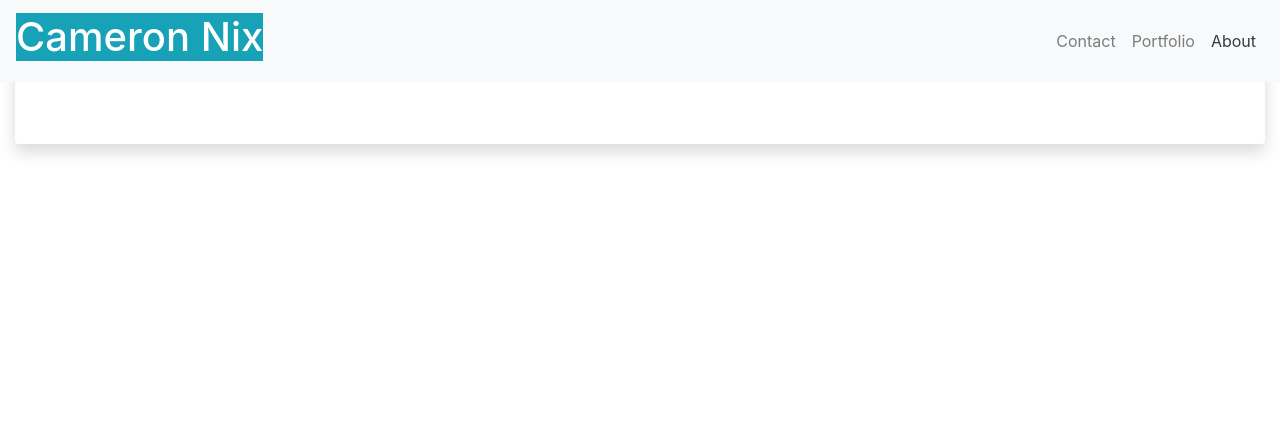
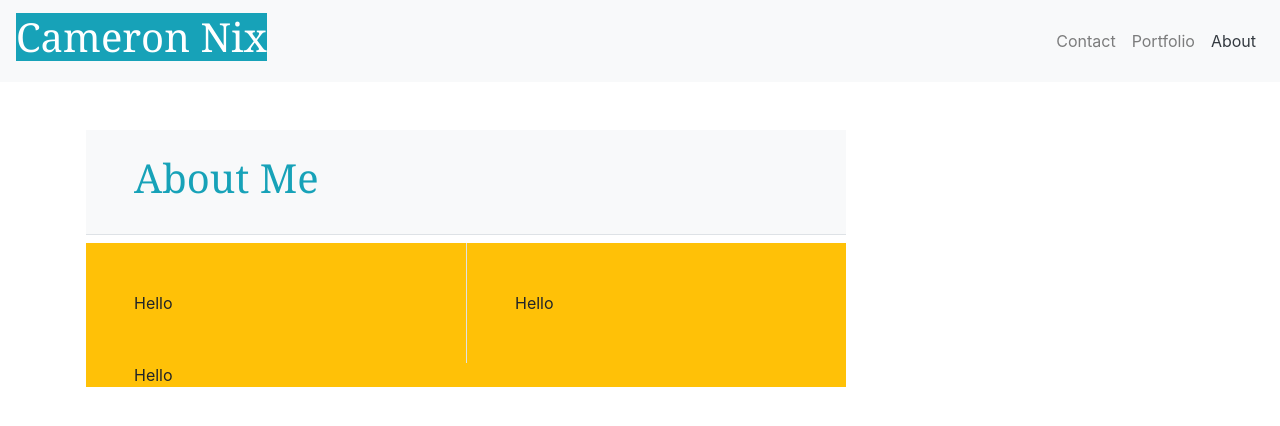
Before and after one commit to cnix273/responsive_design, a plain HTML site: page index.html in a window 1280 px wide. Drawn offline with nearby package versions, Linux system fonts and the light colour scheme.

Commit message:
main content first push

```diff
--- a/index.html
+++ b/index.html
@@ -20,11 +20,13 @@
     <!-- Bootstrap JavaScript CDN -->
     <script src="https://maxcdn.bootstrapcdn.com/bootstrap/4.0.0/js/bootstrap.min.js"></script>
 
+    <link rel="stylesheet" type="text/css" href="style.css">
+
 </head>
 
 <body>
     <!-- Start Nav -->
-    <nav class="navbar navbar-expand-lg navbar-light bg-light fixed-top">
+    <nav class="navbar navbar-expand-lg navbar-light bg-light">
         <div class="navbar-brand">
             <h1 class="text-white bg-info">Cameron Nix</h1>
         </div>
@@ -48,12 +50,24 @@
         </div>
     </nav>
     <!-- End Nav -->
-    <div class="container-fluid">
-        <div class=" card border-0 shadow my-5">
-            <div class="card-cody p-5"></div>
+    <div class="container">
+        <div class="row">
+          <div class="bg-light col-sm-8 mx-3 mt-5 px-5 py-4 border-bottom h1 text-info">
+            <h1>About Me</h1>
+          </div>
+        </div>
+        <div class="row">
+            <div class="col-sm-4 bg-warning ml-3 py-5 px-5">
+              Hello
+            </div>
+            <div class="col-sm-4 border-left bg-warning mr-3 py-5 px-5">Hello</div>
+        </div>
+        <div class="row">
+            <div class="col-sm-8 bg-warning mx-3 px-5">
+                Hello
+            </div>
         </div>
     </div>
-
 
 
 </body>
--- /dev/null
+++ b/style.css
@@ -0,0 +1,25 @@
+* {
+    box-sizing: border-box;
+}
+
+back
+
+/* Styling for media greater than 768px (e.g. 992px)*/
+body {
+    font-size: ;
+    line-height: ;
+    font-family: Georgia, 'Times New Roman', Times, serif;
+    background-image: url("https://wallpaperaccess.com/full/860435.jpg");
+}
+
+h1 { font-family: Georgia, 'Times New Roman', Times, serif;
+
+}
+
+@media screen and (max-width: 768px) {
+    .
+}
+
+@media screen and (max-width: 400px) {
+    f
+}
```
Also changed, not shown: contact.html (+21 -4 lines), portfolio.html (+20 -3 lines).
